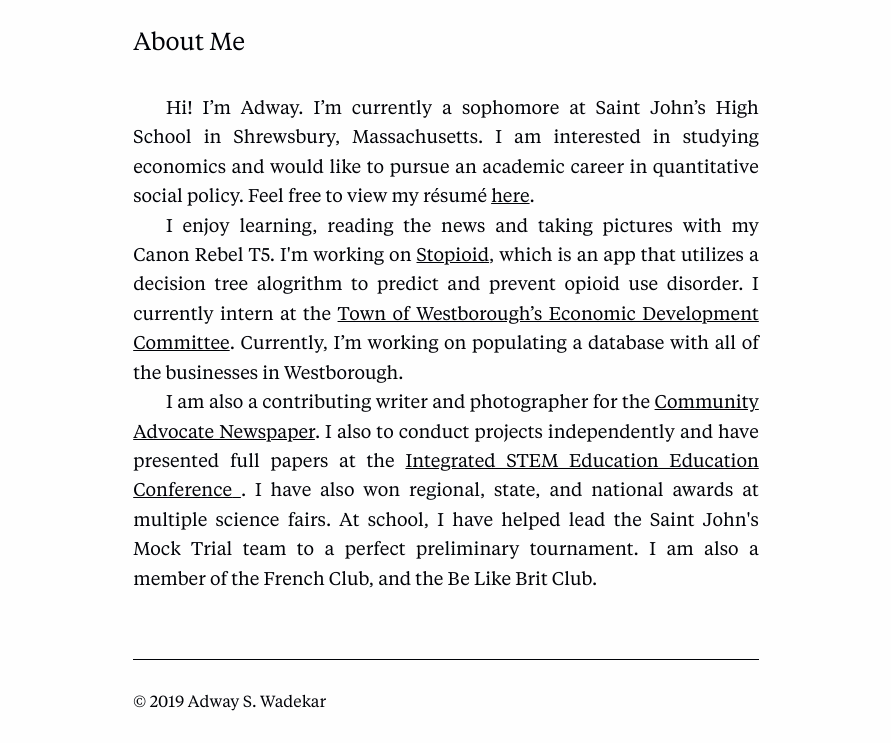
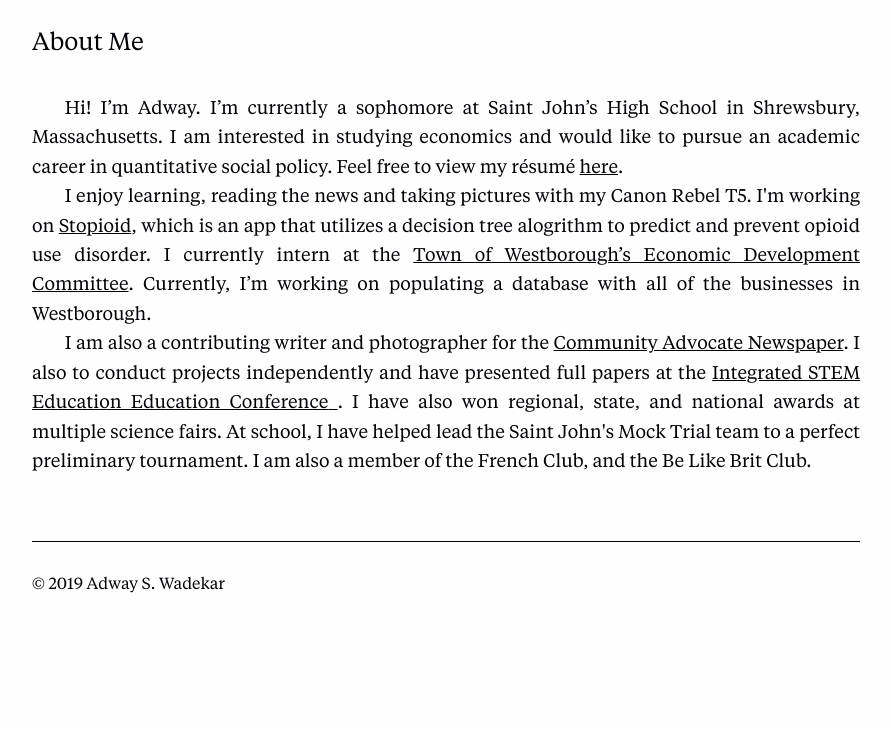
Before and after one commit to adway/2019-site, a Gatsby site: page / in a window 1280 px wide. Shown: the part 75-818 px from the top of the page, without its empty margins (194-1085 px from the left). Built offline with nearby package versions, Linux system fonts and the light colour scheme; Gatsby itself is replaced by a stand-in of ours.

Commit message:
Fix container size

```diff
--- a/src/components/Wrapper.js
+++ b/src/components/Wrapper.js
@@ -4,7 +4,7 @@ import styled from '@emotion/styled';
 const StyledWrapper = styled('div')`
   box-sizing: initial;
   margin: 0 auto;
-  max-width: 34rem;
+  max-width: 45rem;
 `;
 
 export default function Wrapper(props) {
```
